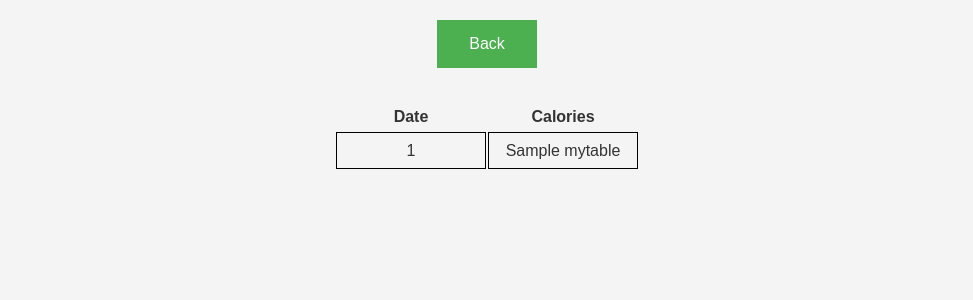
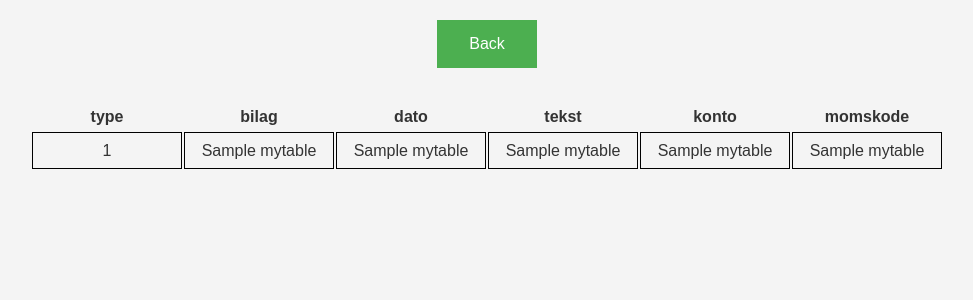
Before and after one commit to KristianMeier/selskab_tb_pythong_flask, a Flask app: page /min_data in a window 1280 px wide. Shown: the top 300 px of the page, without its empty margins (153-1126 px from the left). Run offline with Flask 2, Linux system fonts and the light colour scheme; tables that the repository leaves empty hold one stand-in row (values such as "Sample post"); a database or web service that is not in the repository returns one stand-in record (values such as "Sample title"); some libraries are stand-ins or nearby versions.

Commit message:
Add files via upload

```diff
--- a/templates/index.html
+++ b/templates/index.html
@@ -10,7 +10,7 @@
   <body>
     <div class="container">
       <input type="button" class="button" value="Upload TB" onclick="alert('Under udarbejdelse')">
-      <a href="./min_data.html" class="button">Test DB</a>
+      <a href="./min_data?" class="button">Test DB</a>
       <!--<form action="/submit" method="POST">
         <div class="form-group">
           <p style="font-size: 1.2rem"><b> Calorie Tracking </b></p>
--- a/templates/min_data.html
+++ b/templates/min_data.html
@@ -11,8 +11,12 @@
 <table class="center">
   <thead>
     <tr>
-        <th>Date</th>
-        <th>Calories</th>
+        <th>type</th>
+        <th>bilag</th>
+        <th>dato</th>
+        <th>tekst</th>
+        <th>konto</th>
+        <th>momskode</th>
     </tr>
     </thead>
     <tbody>
@@ -20,6 +24,10 @@
             <tr>
                 <td>{{row[0]}}</td>
                 <td>{{row[1]}}</td>
+                <td>{{row[2]}}</td>
+                <td>{{row[3]}}</td>
+                <td>{{row[4]}}</td>
+                <td>{{row[5]}}</td>
             </tr>
         {% endfor %}
     </tbody>
```
